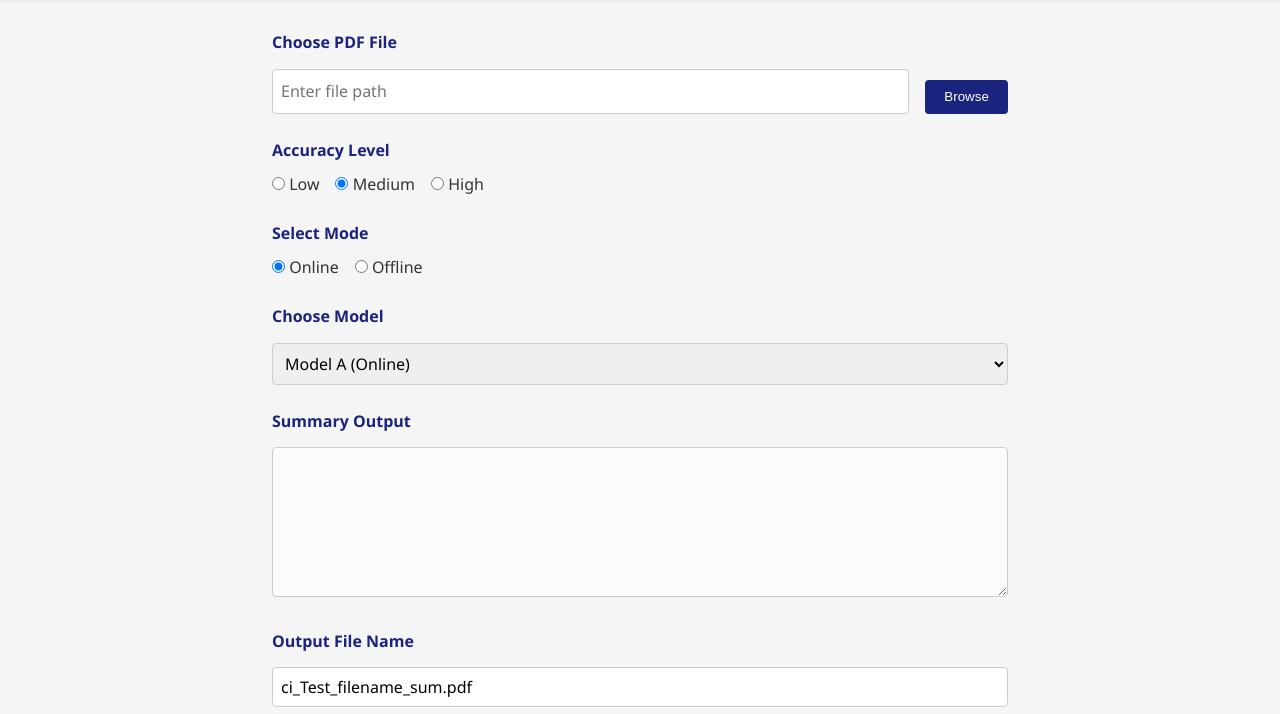
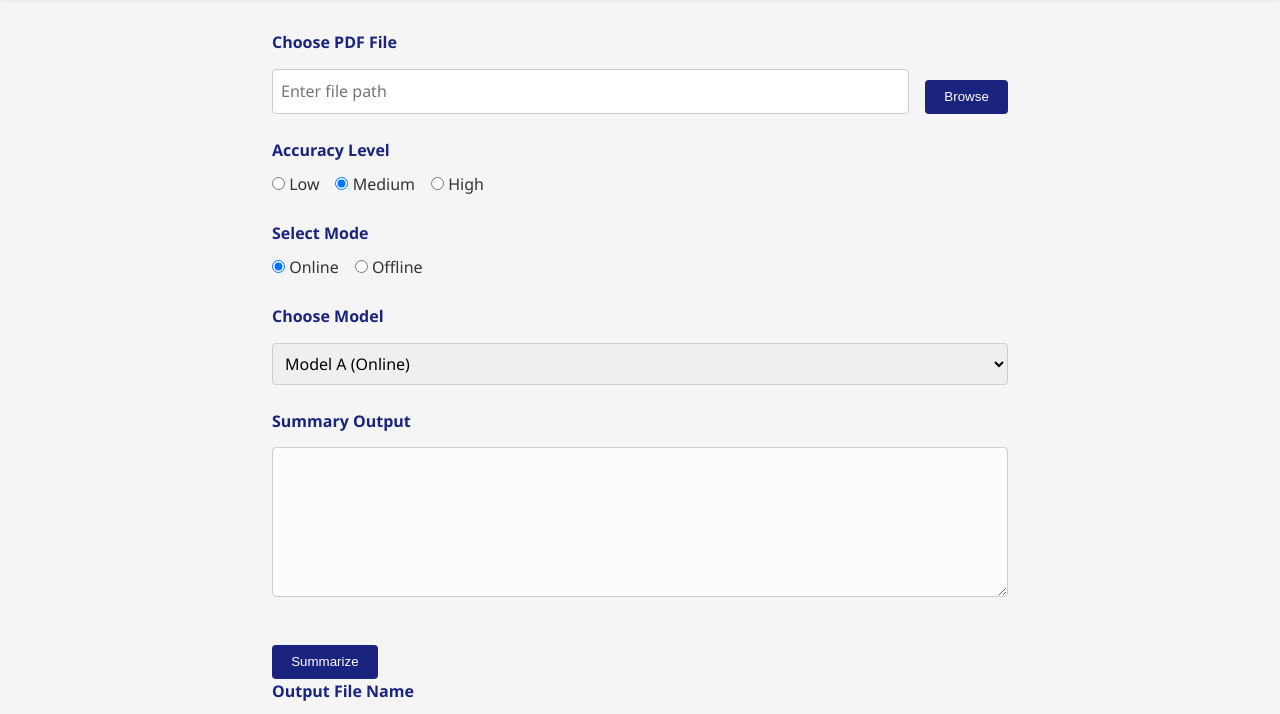
Before and after one commit to ShreeanshSachan/pdf-summarizer, a plain HTML site: page index.html in a window 1280 px wide. Shown: the part 85-799 px from the top of the page. Drawn offline with Linux system fonts and the light colour scheme.

Commit message:
Update index.html

```diff
--- a/index.html
+++ b/index.html
@@ -52,6 +52,11 @@
                 <textarea id="summaryTextarea" readonly></textarea>
             </div>
 
+            <!-- Summarize Button -->
+            <div class="summarize-button-container">
+                <button id="summarizeBtn" class="primary-button">Summarize</button>
+            </div>
+
             <!-- Output Filename -->
             <div class="output-section">
                 <label class="input-label">Output File Name</label>
```
